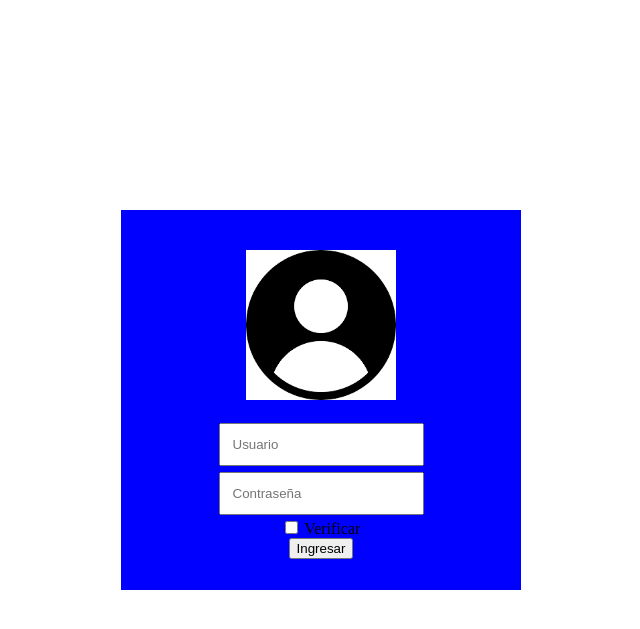
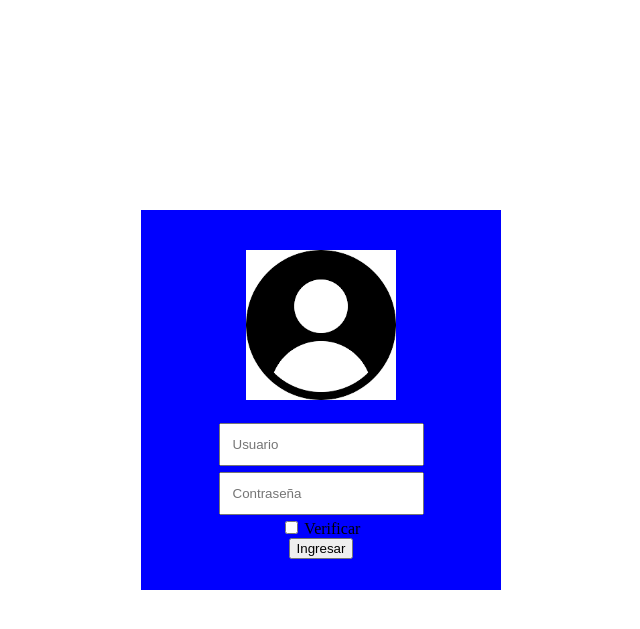
Before and after one commit to pilarlaborde1411-source/tpfinalcuatri, a PHP site: page /sesion.html in a window 1280 px wide. Shown: the top 629 px of the page, without its empty margins (319-959 px from the left). Run offline with PHP 8.4, Linux system fonts and the light colour scheme.

Commit message:
verificar

```diff
--- a/sesion.css
+++ b/sesion.css
@@ -2,7 +2,7 @@
    width: 300px;
    height: 300px;
    text-align: center;
-   padding: 40px 50px;
+   padding: 40px 30px;
    margin: auto;
    margin-top: 210px;
    background-color: blue;
```
